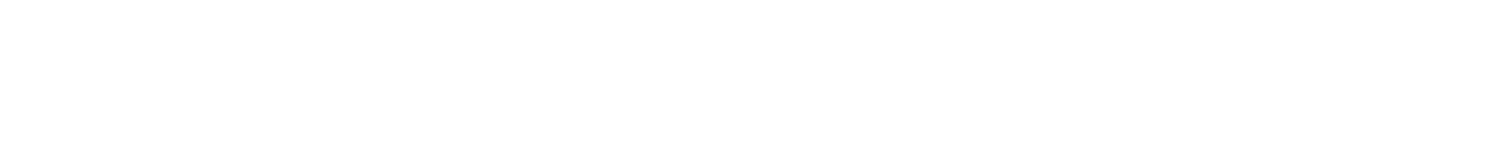
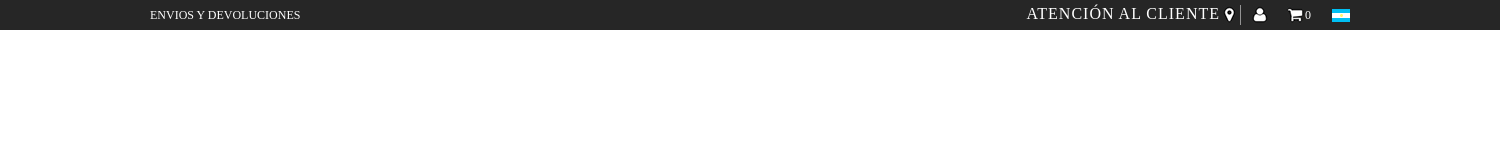
Before and after one commit to lucianamendez/Challenge_Estudio12, a plain HTML site: page index.html in a window 1280 px wide. Shown: the whole page, 1500 px wide, since content can reach past the window. Drawn offline with Linux system fonts and the light colour scheme; a web font is replaced by a local one.

Commit message:
top nav styled

```diff
--- a/css/index_style.css
+++ b/css/index_style.css
@@ -0,0 +1,87 @@
+*{
+	padding: 0;
+	margin: 0 auto;
+	box-sizing: border-box;
+	font-family: 'Scout'
+}
+
+a{
+	text-decoration: none;
+}
+@font-face {
+	font-family: 'Scout';
+	src: url('./../fonts/Scout-Regular.otf') format('opentype');
+	font-weight: normal;
+	}
+	@font-face {
+	font-family: 'Scout';
+	src: url('./../fonts/Scout-Light.otf') format('opentype');
+	font-weight: 400;
+	 }
+	@font-face {
+	font-family: 'Scout';
+	src: url('./../fonts/Scout-Bold.otf') format('opentype');
+	font-weight: bold;
+	}
+	@font-face {
+	font-family: 'Scout';
+	src: url('./../fonts/Scout-ExtraLight.otf') format('opentype');
+	font-weight: 200;
+	}
+	@font-face {
+	font-family: 'Scout';
+	src: url('./../fonts/Scout-Thin.otf') format('opentype');
+	font-weight: 100;
+	}
+	@font-face {
+	font-family: 'ScoutCond';
+	src: url('./../fonts/ScoutCond-Regular.otf') format('opentype');
+	font-weight: normal;
+	}
+
+	.full-width-content{
+		width:1500px;
+	}
+
+	.right-align{
+		float:right;
+	}
+	.pad5{
+		padding:5px;
+	}
+
+	.pad-top3{
+		padding-top:3px;
+	}
+	.top-nav{
+		background-color:#262626;
+		height:30px;
+		padding-left:150px;
+		padding-right:150px;
+	}
+
+	.white-text{
+		color:white;
+	}
+	.black-text{
+		color:#262626;
+	}
+
+	.scout-cond{
+		font-family:"ScoutCond";
+		letter-spacing:1px;
+	}
+
+	.fs-xs{
+		font-size:9pt;
+	}
+	.fs-s{
+		font-size:12pt;
+	}
+
+	.margin-left15{
+		margin-left:15px;
+	}
+	.margin-left20{
+		margin-left:20px;
+	}
--- a/index.html
+++ b/index.html
@@ -12,5 +12,26 @@
 <body>
 
 </body>
+<div class="top-nav full-width-content pad5 white-text">
+    <a href="#" class="fs-xs white-text">ENVIOS Y DEVOLUCIONES</a>
+    <a href="#" class="right-align margin-left20 pad-top3">
+        <img src="./img/Estudio12-Challenge_10.jpg" alt="Argentina">
+    </a>
+    <span id="shop-counter" class="right-align fs-xs scout-cond pad-top3">0</span>
+    <a href="#" class="right-align margin-left15">
+        <img src="./img/Estudio12-Challenge_07.jpg" alt="Carro de compras">
+    </a>
+    <a href="#" class="right-align">
+        <img src="./img/Estudio12-Challenge_05.jpg" alt="Usuario">
+    </a>
+    <svg class="right-align" width="10">
+        <line x1="0" y1="0" x2="0" y2="20" style="stroke:white;stroke-width:1" />
+    </svg>
+    <a href="#" class="right-align">
+        <img src="./img/Estudio12-Challenge_03.jpg" alt="Sucursales">
+    </a>
+    <a href="#" class="right-align scout-cond fs-s white-text ">ATENCIÓN AL CLIENTE</a>
+
+</div>
 
 </html>
```
